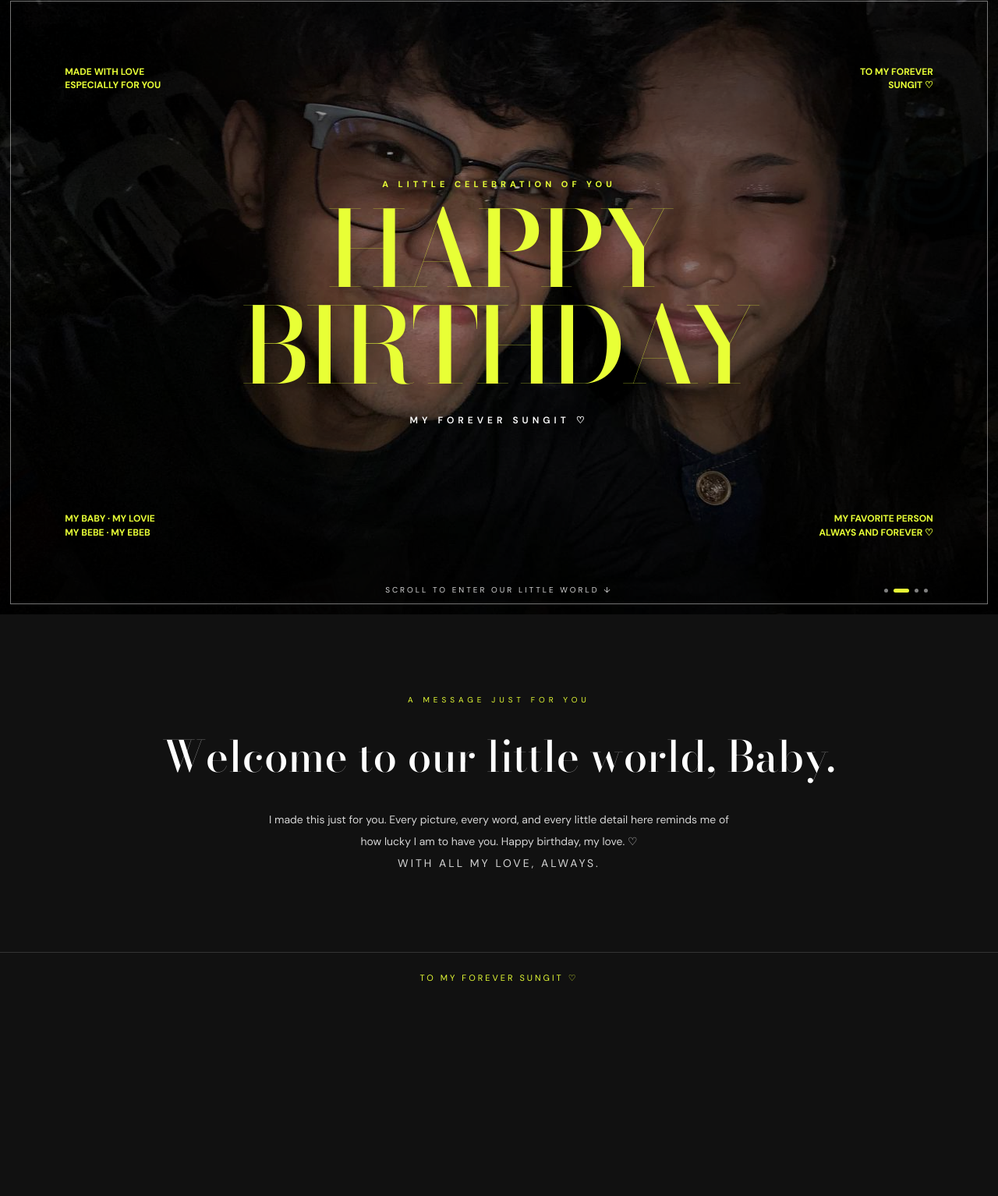
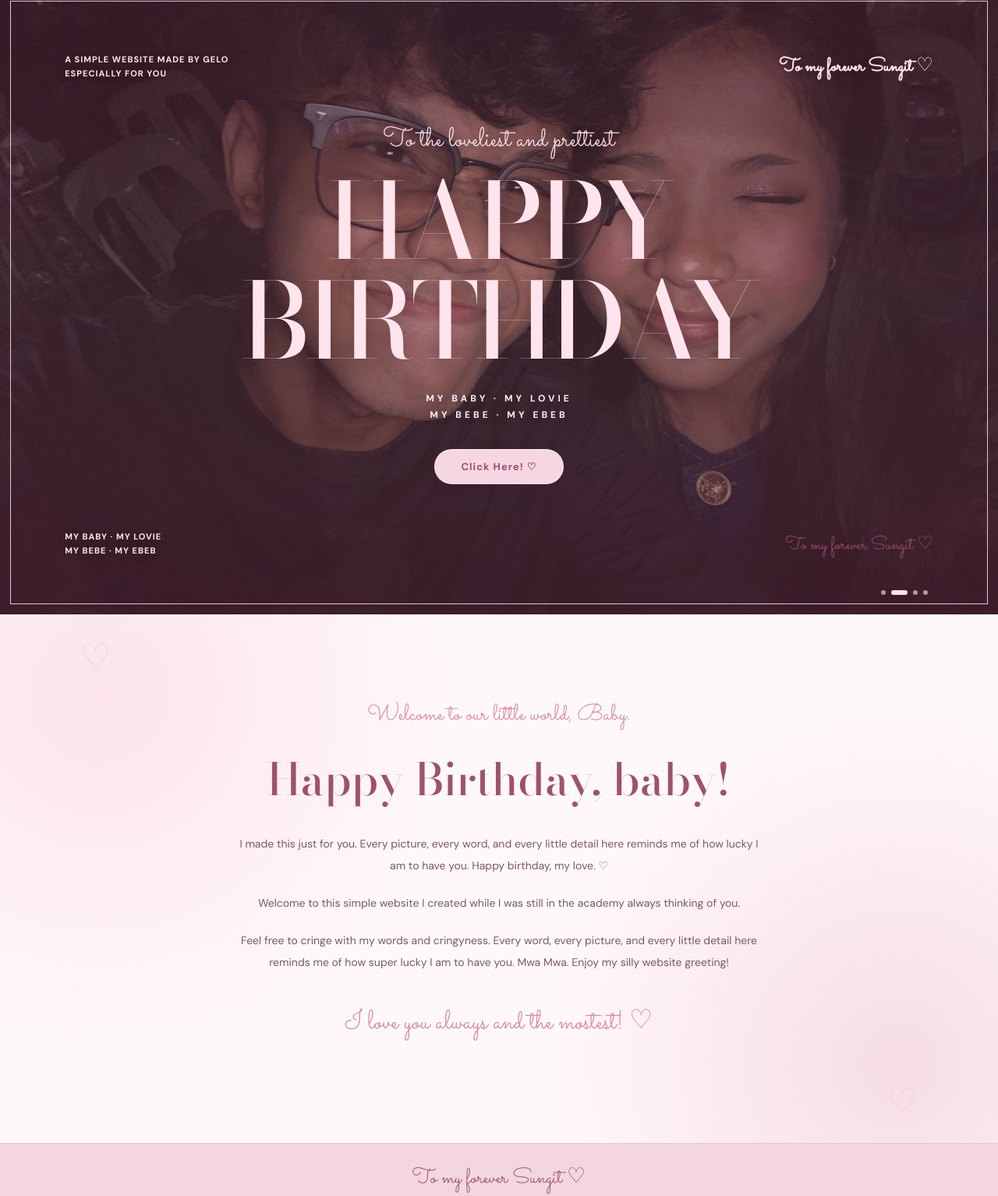
Before and after one commit to gelo-143/Gelo-love-Kate, a plain HTML site: page index.html in a window 1280 px wide. Shown: the part 12-1546 px from the top of the page at 78% size. Before the commit the page ends 1298 px from the top, so only its background shows below. Drawn offline with nearby package versions, Linux system fonts and the light colour scheme.

Commit message:
Update index.html

```diff
--- a/index.html
+++ b/index.html
@@ -8,15 +8,21 @@
 
     <title>To My Forever Sungit ♡</title>
 
+    <!-- Fonts -->
     <link rel="preconnect" href="https://fonts.googleapis.com">
     <link rel="preconnect" href="https://fonts.gstatic.com" crossorigin>
 
-    <link href="https://fonts.googleapis.com/css2?family=Bodoni+Moda:opsz,wght@6..96,500;6..96,600&family=DM+Sans:wght@400;500;600;700&display=swap" rel="stylesheet">
+    <link href="https://fonts.googleapis.com/css2?family=Bodoni+Moda:opsz,wght@6..96,500;6..96,600&family=DM+Sans:wght@400;500;600;700&family=Sacramento&display=swap" rel="stylesheet">
 
     <style>
 
         :root {
-            --accent: #E8FF36;
+            --pink: #F8DCE7;
+            --light-pink: #FFF2F6;
+            --soft-rose: #E9B7CA;
+            --rose: #D887A5;
+            --dark-rose: #9D526F;
+            --cream: #FFF9F6;
             --white: #FFFFFF;
         }
 
@@ -31,8 +37,8 @@
         }
 
         body {
-            background: #111111;
-            color: white;
+            background: var(--light-pink);
+            color: var(--dark-rose);
             font-family: 'DM Sans', sans-serif;
         }
 
@@ -43,14 +49,16 @@
             width: 100%;
             position: relative;
             overflow: hidden;
+
             display: flex;
             align-items: center;
             justify-content: center;
+
             isolation: isolate;
-            background: #171717;
+            background: #D9A9BB;
         }
 
-        /* BACKGROUND PHOTOGRAPHS */
+        /* BACKGROUND PHOTO SLIDESHOW */
 
         .background-slideshow {
             position: absolute;
@@ -78,7 +86,7 @@
             transform: scale(1);
         }
 
-        /* DARK OVERLAY */
+        /* PINK OVERLAY */
 
         .hero::after {
             content: "";
@@ -89,15 +97,15 @@
             background:
                 linear-gradient(
                     90deg,
-                    rgba(0,0,0,0.48),
-                    rgba(0,0,0,0.12),
-                    rgba(0,0,0,0.42)
+                    rgba(83, 38, 58, 0.42),
+                    rgba(117, 57, 82, 0.18),
+                    rgba(83, 38, 58, 0.42)
                 ),
                 linear-gradient(
                     0deg,
-                    rgba(0,0,0,0.45),
-                    transparent 45%,
-                    rgba(0,0,0,0.25)
+                    rgba(83, 38, 58, 0.45),
+                    rgba(235, 170, 194, 0.12),
+                    rgba(83, 38, 58, 0.30)
                 );
         }
 
@@ -106,7 +114,9 @@
         .frame {
             position: absolute;
             inset: 13px;
-            border: 1px solid rgba(255,255,255,0.45);
+
+            border: 1px solid rgba(255, 231, 240, 0.85);
+
             pointer-events: none;
             z-index: 2;
         }
@@ -115,7 +125,7 @@
 
         .top-details {
             position: absolute;
-            top: 12%;
+            top: 10%;
             left: 6.5%;
             right: 6.5%;
 
@@ -127,15 +137,25 @@
         }
 
         .detail {
-            font-size: 12px;
-            line-height: 1.4;
+            max-width: 220px;
+
+            font-size: 11px;
+            line-height: 1.6;
             font-weight: 700;
-            color: var(--accent);
+
+            color: #FFE8F0;
             text-transform: uppercase;
+            letter-spacing: 1px;
+
+            text-shadow: 0 2px 8px rgba(65, 25, 42, 0.3);
         }
 
         .detail.right {
             text-align: right;
+            font-family: 'Sacramento', cursive;
+            font-size: 24px;
+            letter-spacing: 0;
+            text-transform: none;
         }
 
         /* MAIN TITLE */
@@ -143,31 +163,36 @@
         .main-content {
             width: 100%;
             padding: 30px 15px;
+
             text-align: center;
+
             position: relative;
             z-index: 3;
         }
 
         .small-heading {
-            color: var(--accent);
-            font-size: 11px;
-            font-weight: 700;
-            letter-spacing: 5px;
+            color: #FFE5EF;
+
+            font-family: 'Sacramento', cursive;
+            font-size: clamp(23px, 3vw, 34px);
+
             margin-bottom: 15px;
-            text-transform: uppercase;
+
+            text-shadow: 0 2px 10px rgba(65, 25, 42, 0.4);
         }
 
         .main-title {
             font-family: 'Bodoni Moda', serif;
             font-weight: 500;
-            color: var(--accent);
+
+            color: #FFE4ED;
             text-transform: uppercase;
 
             font-size: clamp(48px, 10.5vw, 145px);
-            line-height: 0.92;
+            line-height: 0.95;
             letter-spacing: -5px;
 
-            text-shadow: 0 3px 20px rgba(0,0,0,0.15);
+            text-shadow: 0 3px 20px rgba(65, 25, 42, 0.3);
         }
 
         .main-title span {
@@ -176,18 +201,56 @@
 
         .subtitle {
             margin-top: 25px;
-            color: white;
+
+            color: #FFF0F5;
+
             font-size: 12px;
-            letter-spacing: 5px;
-            font-weight: 600;
+            letter-spacing: 4px;
+            line-height: 1.8;
+            font-weight: 700;
+
             text-transform: uppercase;
+
+            text-shadow: 0 2px 8px rgba(65, 25, 42, 0.4);
+        }
+
+        /* CLICK HERE BUTTON */
+
+        .click-button {
+            display: inline-block;
+
+            margin-top: 32px;
+            padding: 13px 34px;
+
+            background: #F7D6E3;
+            color: #92506C;
+
+            border: 1px solid rgba(255,255,255,0.7);
+            border-radius: 50px;
+
+            font-family: 'DM Sans', sans-serif;
+            font-size: 13px;
+            font-weight: 700;
+            letter-spacing: 1px;
+
+            text-decoration: none;
+
+            box-shadow: 0 5px 20px rgba(65, 25, 42, 0.2);
+
+            transition: 0.3s ease;
+        }
+
+        .click-button:hover {
+            background: #FFFFFF;
+            transform: translateY(-4px);
+            box-shadow: 0 8px 25px rgba(65, 25, 42, 0.25);
         }
 
         /* BOTTOM DETAILS */
 
         .bottom-details {
             position: absolute;
-            bottom: 12%;
+            bottom: 9%;
             left: 6.5%;
             right: 6.5%;
 
@@ -199,115 +262,149 @@
         }
 
         .bottom-details p {
-            color: var(--accent);
-            font-size: 12px;
-            line-height: 1.5;
+            color: #FFE8F0;
+
+            font-size: 11px;
+            line-height: 1.7;
             font-weight: 700;
+
+            letter-spacing: 1px;
+
+            text-shadow: 0 2px 8px rgba(65, 25, 42, 0.4);
         }
 
         .bottom-details .right {
             text-align: right;
-        }
-
-        /* DISCOVER BUTTON */
-
-        .discover {
-            position: absolute;
-            bottom: 25px;
-            left: 50%;
-            transform: translateX(-50%);
-
-            color: white;
-            font-size: 10px;
-            letter-spacing: 3px;
-            text-transform: uppercase;
-            text-decoration: none;
-
-            z-index: 4;
-            opacity: 0.85;
-        }
-
-        .discover:hover {
-            color: var(--accent);
+            font-family: 'Sacramento', cursive;
+            font-size: 23px;
+            font-weight: 400;
+            letter-spacing: 0;
         }
 
         /* PHOTO INDICATORS */
 
         .indicators {
             position: absolute;
-            bottom: 28px;
+            bottom: 25px;
             right: 7%;
+
             display: flex;
             gap: 7px;
+
             z-index: 4;
         }
 
         .dot {
-            height: 5px;
-            width: 5px;
+            height: 6px;
+            width: 6px;
+
             border-radius: 50%;
-            background: rgba(255,255,255,0.5);
+            background: rgba(255, 235, 243, 0.6);
+
             border: none;
             cursor: pointer;
         }
 
         .dot.active {
-            background: var(--accent);
-            width: 20px;
+            background: #FFE4ED;
+            width: 21px;
             border-radius: 5px;
         }
 
         /* WELCOME SECTION */
 
         .welcome {
-            background: #111111;
-            color: white;
-            padding: 100px 20px;
+            position: relative;
+            overflow: hidden;
+
+            background:
+                radial-gradient(circle at 10% 15%, #FCE3EC, transparent 35%),
+                radial-gradient(circle at 90% 85%, #F6DCE7, transparent 35%),
+                #FFF8FA;
+
+            color: var(--dark-rose);
+
+            padding: 100px 25px;
             text-align: center;
         }
 
+        .welcome::before {
+            content: "♡";
+            position: absolute;
+            top: 25px;
+            left: 8%;
+
+            color: #F0C5D5;
+            font-size: 45px;
+            opacity: 0.6;
+        }
+
+        .welcome::after {
+            content: "♡";
+            position: absolute;
+            bottom: 25px;
+            right: 8%;
+
+            color: #F0C5D5;
+            font-size: 45px;
+            opacity: 0.6;
+        }
+
         .welcome .eyebrow {
-            color: var(--accent);
-            font-size: 10px;
-            letter-spacing: 5px;
-            margin-bottom: 20px;
+            color: var(--rose);
+
+            font-family: 'Sacramento', cursive;
+            font-size: 29px;
+
+            margin-bottom: 10px;
         }
 
         .welcome h2 {
             font-family: 'Bodoni Moda', serif;
-            font-size: clamp(30px, 5vw, 55px);
+
+            font-size: clamp(31px, 5vw, 57px);
             font-weight: 500;
+
+            color: var(--dark-rose);
+
             margin-bottom: 25px;
         }
 
         .welcome p {
-            max-width: 600px;
-            margin: auto;
+            max-width: 680px;
+            margin: 0 auto 20px;
+
             font-size: 14px;
             line-height: 2;
-            color: #D5D5D5;
+
+            color: #79596A;
         }
 
-        .signature {
-            color: var(--accent);
-            margin-top: 25px;
-            font-size: 13px;
-            letter-spacing: 3px;
+        .welcome .closing {
+            font-family: 'Sacramento', cursive;
+            font-size: 34px;
+
+            color: var(--rose);
+
+            margin-top: 30px;
         }
 
         /* FOOTER */
 
         footer {
             padding: 25px;
+
             text-align: center;
-            border-top: 1px solid #333333;
-            background: #111111;
+
+            background: #F3D6E1;
+            border-top: 1px solid #E9C4D2;
         }
 
         footer p {
-            color: var(--accent);
-            font-size: 11px;
-            letter-spacing: 3px;
+            font-family: 'Sacramento', cursive;
+            font-size: 27px;
+
+            color: var(--dark-rose);
         }
 
         /* MOBILE VERSION */
@@ -319,13 +416,19 @@
             }
 
             .top-details {
-                top: 9%;
+                top: 8%;
                 left: 7%;
                 right: 7%;
             }
 
             .detail {
-                font-size: 9px;
+                max-width: 145px;
+                font-size: 8px;
+                letter-spacing: 0.5px;
+            }
+
+            .detail.right {
+                font-size: 19px;
             }
 
             .main-title {
@@ -335,34 +438,36 @@
             }
 
             .small-heading {
-                font-size: 9px;
-                letter-spacing: 3px;
+                font-size: 25px;
             }
 
             .subtitle {
                 font-size: 9px;
-                letter-spacing: 3px;
-                line-height: 1.8;
+                letter-spacing: 2px;
+            }
+
+            .click-button {
+                margin-top: 25px;
+                padding: 12px 28px;
             }
 
             .bottom-details {
-                bottom: 12%;
+                bottom: 8%;
                 left: 7%;
                 right: 7%;
             }
 
             .bottom-details p {
-                font-size: 9px;
+                font-size: 8px;
+                letter-spacing: 0.5px;
             }
 
-            .discover {
-                bottom: 30px;
-                font-size: 8px;
-                white-space: nowrap;
+            .bottom-details .right {
+                font-size: 18px;
             }
 
             .indicators {
-                bottom: 52px;
+                bottom: 22px;
                 right: 50%;
                 transform: translateX(50%);
             }
@@ -370,9 +475,14 @@
             .welcome {
                 padding: 75px 25px;
             }
+
+            .welcome p {
+                font-size: 13px;
+            }
         }
 
     </style>
+
 </head>
 
 
@@ -381,6 +491,8 @@
     <!-- HOMEPAGE -->
 
     <section class="hero">
+
+        <!-- BACKGROUND PHOTOGRAPHS -->
 
         <div class="background-slideshow">
 
@@ -406,18 +518,17 @@
         <div class="frame"></div>
 
 
-        <!-- TOP LEFT AND RIGHT -->
+        <!-- TOP DETAILS -->
 
         <div class="top-details">
 
             <div class="detail">
-                MADE WITH LOVE<br>
+                A SIMPLE WEBSITE MADE BY GELO
                 ESPECIALLY FOR YOU
             </div>
 
             <div class="detail right">
-                TO MY FOREVER<br>
-                SUNGIT ♡
+                To my forever Sungit ♡
             </div>
 
         </div>
@@ -428,7 +539,7 @@
         <div class="main-content">
 
             <p class="small-heading">
-                A LITTLE CELEBRATION OF YOU
+                To the loveliest and prettiest
             </p>
 
             <h1 class="main-title">
@@ -437,41 +548,38 @@
             </h1>
 
             <p class="subtitle">
-                MY FOREVER SUNGIT ♡
+                MY BABY · MY LOVIE
+                <br>
+                MY BEBE · MY EBEB
             </p>
+
+            <a href="#welcome" class="click-button">
+                Click Here! ♡
+            </a>
 
         </div>
 
 
-        <!-- BOTTOM LEFT AND RIGHT -->
+        <!-- BOTTOM DETAILS -->
 
         <div class="bottom-details">
 
             <div>
                 <p>
-                    MY BABY · MY LOVIE<br>
+                    MY BABY · MY LOVIE
+                    <br>
                     MY BEBE · MY EBEB
                 </p>
             </div>
 
             <div class="right">
-                <p>
-                    MY FAVORITE PERSON<br>
-                    ALWAYS AND FOREVER ♡
-                </p>
+                To my forever Sungit ♡
             </div>
 
         </div>
 
 
-        <!-- DISCOVER -->
-
-        <a href="#welcome" class="discover">
-            SCROLL TO ENTER OUR LITTLE WORLD ↓
-        </a>
-
-
-        <!-- SLIDESHOW INDICATORS -->
+        <!-- PHOTO INDICATORS -->
 
         <div class="indicators">
 
@@ -501,10 +609,10 @@
     <section class="welcome" id="welcome">
 
         <p class="eyebrow">
-            A MESSAGE JUST FOR YOU
+            Welcome to our little world, Baby.
         </p>
 
-        <h2>Welcome to our little world, Baby.</h2>
+        <h2>Happy Birthday, baby!</h2>
 
         <p>
             I made this just for you. Every picture,
@@ -513,19 +621,35 @@
             Happy birthday, my love. ♡
         </p>
 
-        <p class="signature">
-            WITH ALL MY LOVE, ALWAYS.
+        <p>
+            Welcome to this simple website I created
+            while I was still in the academy always
+            thinking of you.
+        </p>
+
+        <p>
+            Feel free to cringe with my words and
+            cringyness. Every word, every picture, and
+            every little detail here reminds me of how
+            super lucky I am to have you. Mwa Mwa.
+            Enjoy my silly website greeting!
+        </p>
+
+        <p class="closing">
+            I love you always and the mostest! ♡
         </p>
 
     </section>
 
 
+    <!-- FOOTER -->
+
     <footer>
-        <p>TO MY FOREVER SUNGIT ♡</p>
+        <p>To my forever Sungit ♡</p>
     </footer>
 
 
-    <!-- JAVASCRIPT: AUTOMATIC BACKGROUND SLIDESHOW -->
+    <!-- JAVASCRIPT: BACKGROUND SLIDESHOW -->
 
     <script>
 
@@ -554,12 +678,12 @@
 
         }
 
-        // Change the background photograph every 5 seconds
+        // Change the background photo every 5 seconds
 
         let slideshow = setInterval(nextSlide, 5000);
 
 
-        // Allow visitors to select photographs manually
+        // Allow visitors to select a photograph
 
         dots.forEach((dot, index) => {
 
```
